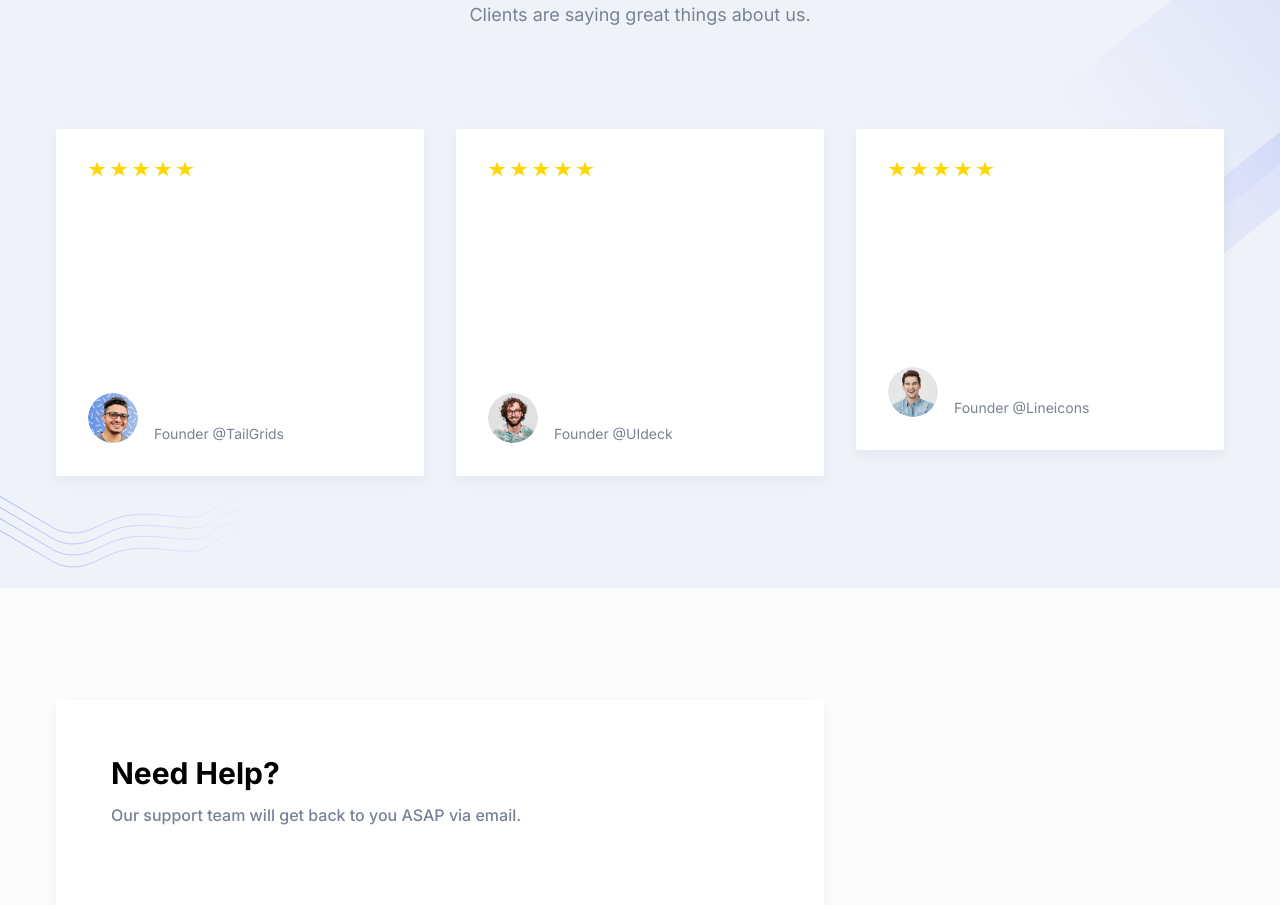
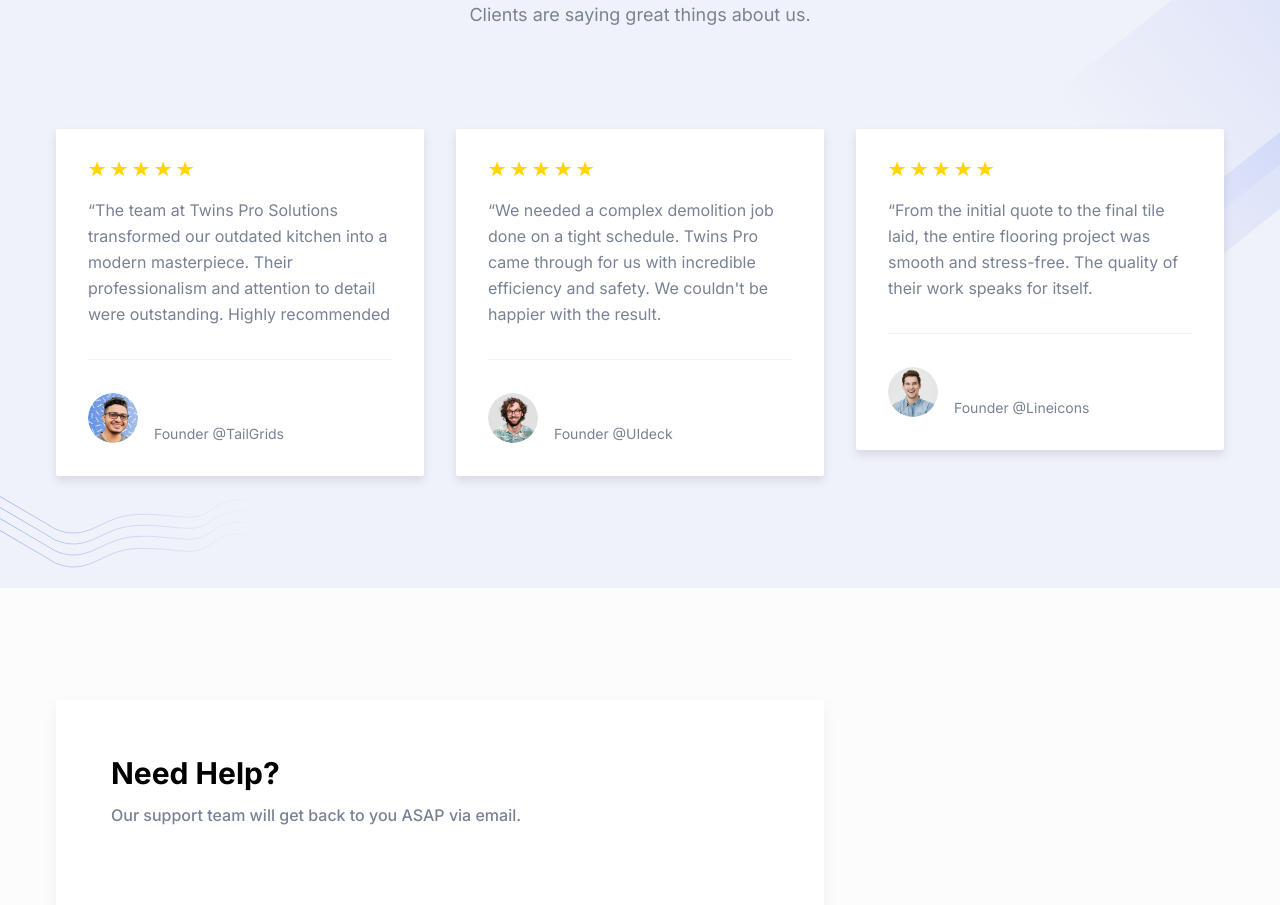
Before and after one commit to Gabrielloopes33/twin-pro-, a Next.js app: page / in a window 1280 px wide. Shown: the part 3840-4745 px from the top of the page. Built offline with nearby package versions, Linux system fonts and the light colour scheme.

Commit message:
teste de novo do dark mode quebrado

```diff
--- a/src/components/Testimonials/SingleTestimonial.tsx
+++ b/src/components/Testimonials/SingleTestimonial.tsx
@@ -20,9 +20,9 @@ const SingleTestimonial = ({ testimonial }: { testimonial: Testimonial }) => {
 
   return (
     <div className="w-full">
-      <div className="shadow-two hover:shadow-one dark:bg-dark dark:shadow-three dark:hover:shadow-gray-dark rounded-xs bg-white p-8 duration-300 lg:px-5 xl:px-8">
+      <div className="shadow-two hover:shadow-one  rounded-xs bg-white p-8 duration-300 lg:px-5 xl:px-8">
         <div className="mb-5 flex items-center space-x-1">{ratingIcons}</div>
-        <p className="border-body-color/10 text-body-color mb-8 border-b pb-8 text-base leading-relaxed dark:border-white/10 dark:text-white">
+        <p className="border-body-color/10 text-body-color mb-8 border-b pb-8 text-base leading-relaxed ">
           “{content}
         </p>
         <div className="flex items-center">
@@ -30,7 +30,7 @@ const SingleTestimonial = ({ testimonial }: { testimonial: Testimonial }) => {
             <Image src={image} alt={name} fill />
           </div>
           <div className="w-full">
-            <h3 className="text-dark mb-1 text-lg font-semibold lg:text-base xl:text-lg dark:text-white">
+            <h3 className="text-dark mb-1 text-lg font-semibold lg:text-base xl:text-lg ">
               {name}
             </h3>
             <p className="text-body-color text-sm">{designation}</p>
```
